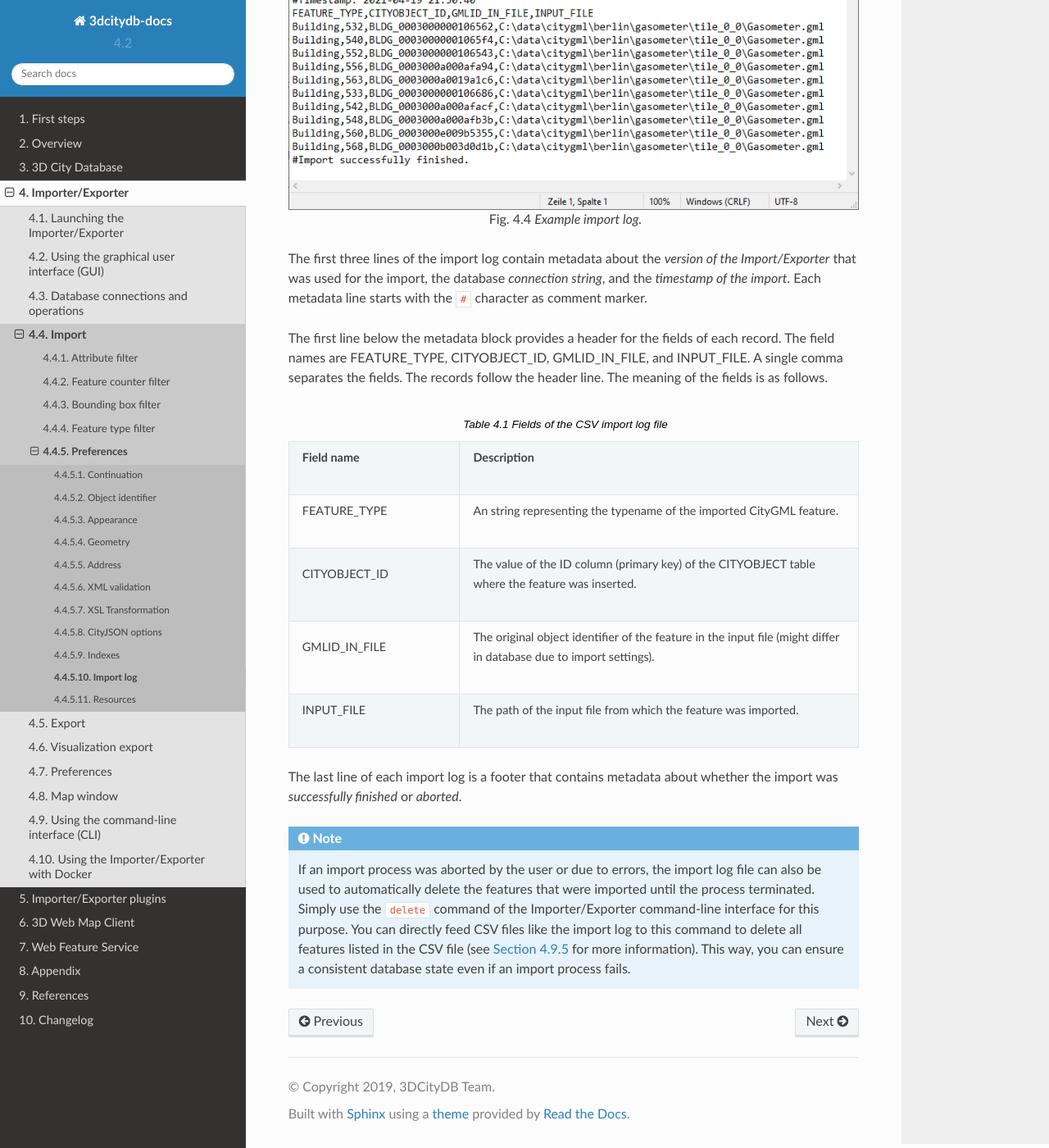
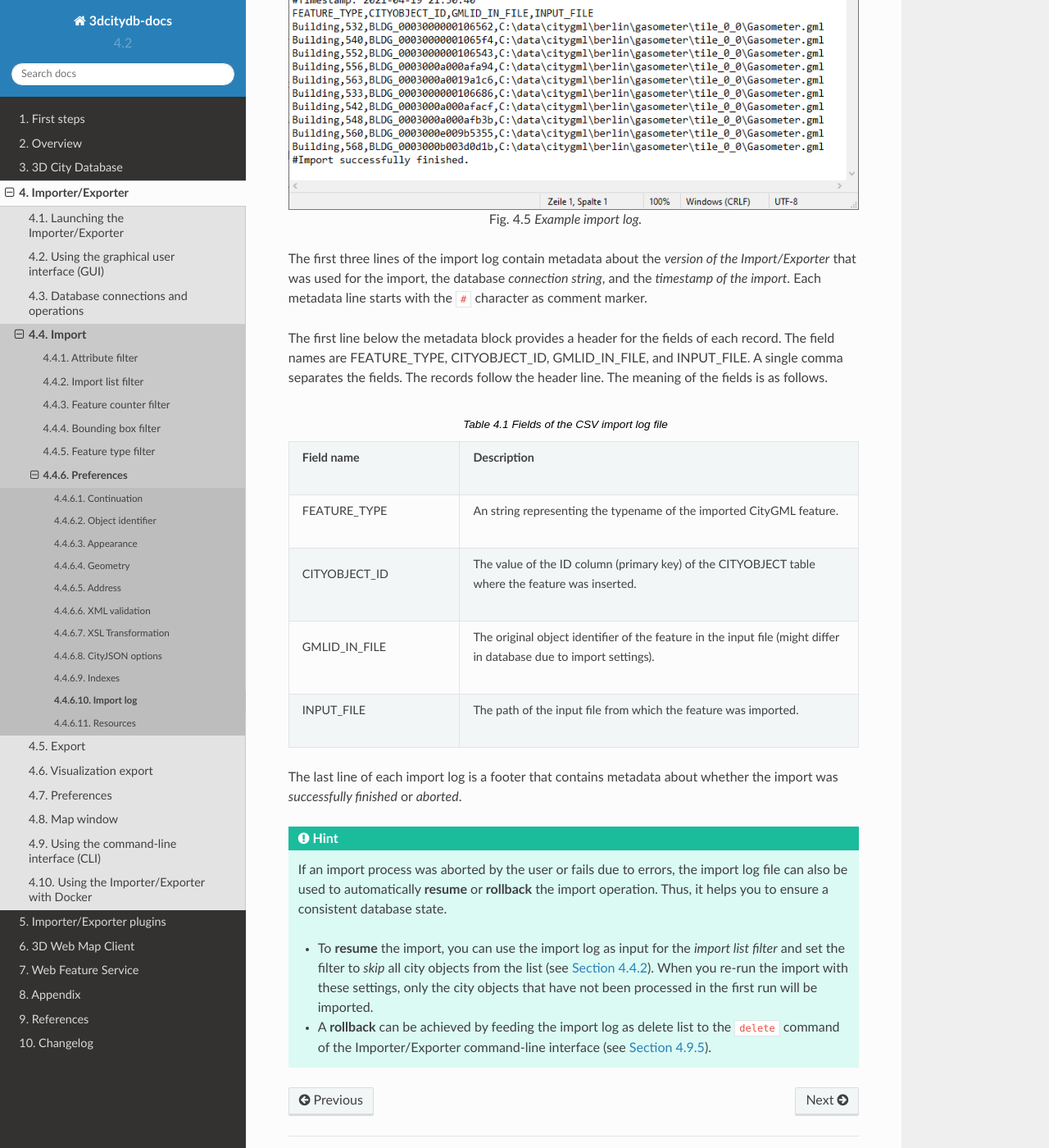
Before and after one commit to 3dcitydb/3dcitydb-docs, a Sphinx documentation site: the page built from source/impexp/import-preferences/import-log.rst, in a window 1280 px wide and 1400 px high, scrolled down 1233 px. Shown: the whole window at 82% size. Built offline with Sphinx 7.4.7 and the Read the Docs theme 2.0.0, drawn with Linux system fonts in a browser that asks for light colours; some of the changed text lies outside the part shown.

Commit message:
added documentation of the import list filter (GUI)

```diff
--- a/source/impexp/import-preferences/import-log.rst
+++ b/source/impexp/import-preferences/import-log.rst
@@ -66,12 +66,16 @@ the header line. The meaning of the fields is as follows.
 The last line of each import log is a footer that contains metadata
 about whether the import was *successfully finished* or *aborted*.
 
-.. note::
-  If an import process was aborted by the user or due to
+.. hint::
+  If an import process was aborted by the user or fails due to
   errors, the import log file can also be used to automatically
-  delete the features that were imported until the process terminated.
-  Simply use the ``delete`` command of the Importer/Exporter command-line
-  interface for this purpose. You can directly feed CSV files like the import log
-  to this command to delete all features listed in the CSV file (see
-  :numref:`impexp_cli_delete_command` for more information). This way, you can
-  ensure a consistent database state even if an import process fails.
+  **resume** or **rollback** the import operation. Thus, it
+  helps you to ensure a consistent database state.
+
+  - To **resume** the import, you can use the import log as input for the *import list filter*
+    and set the filter to *skip* all city objects from the list (see
+    :numref:`impexp_import_list_filter`). When you re-run the import with these settings,
+    only the city objects that have not been processed in the first run will be imported.
+  - A **rollback** can be achieved by feeding the import log as delete list to
+    the ``delete`` command of the Importer/Exporter command-line interface (see
+    :numref:`impexp_cli_delete_command`).
--- a/source/impexp/import.rst
+++ b/source/impexp/import.rst
@@ -7,6 +7,7 @@ Import
    :hidden:
 
    import-filters/attribute
+   import-filters/import-list
    import-filters/feature-counter
    import-filters/bbox
    import-filters/feature-type
@@ -51,7 +52,7 @@ The import operation supports the following file formats and extensions:
    * - | **ZIP archives**
      - | \*.zip
 
-The files formats are mainly detected based on the file extension, so please
+The file formats are mainly detected based on the file extension, so please
 make sure to use one of the supported file extensions from :numref:`import_supported_file_formats`.
 ZIP archives are recursively scanned for contained CityGML and CityJSON
 files. Additional files referenced from the CityGML/CityJSON files such as texture images
@@ -76,6 +77,7 @@ city objects that are to be imported from the input files [2]. The
 following filters are offered and discussed in separate sections of this chapter:
 
 - :numref:`%s <impexp_import_attribute_filter>` :ref:`impexp_import_attribute_filter`
+- :numref:`%s <impexp_import_list_filter>` :ref:`impexp_import_list_filter`
 - :numref:`%s <impexp_import_feature_counter_filter>` :ref:`impexp_import_feature_counter_filter`
 - :numref:`%s <impexp_import_bbox_filter>` :ref:`impexp_import_bbox_filter`
 - :numref:`%s <impexp_import_feature_types_filter>` :ref:`impexp_import_feature_types_filter`
```
Also changed, not shown: source/impexp/import-filters/import-list.rst (added, +83 -0 lines), source/media/impexp_CityGML_import_dialog_fig.png, source/media/impexp_import_list_filter.png (added).
